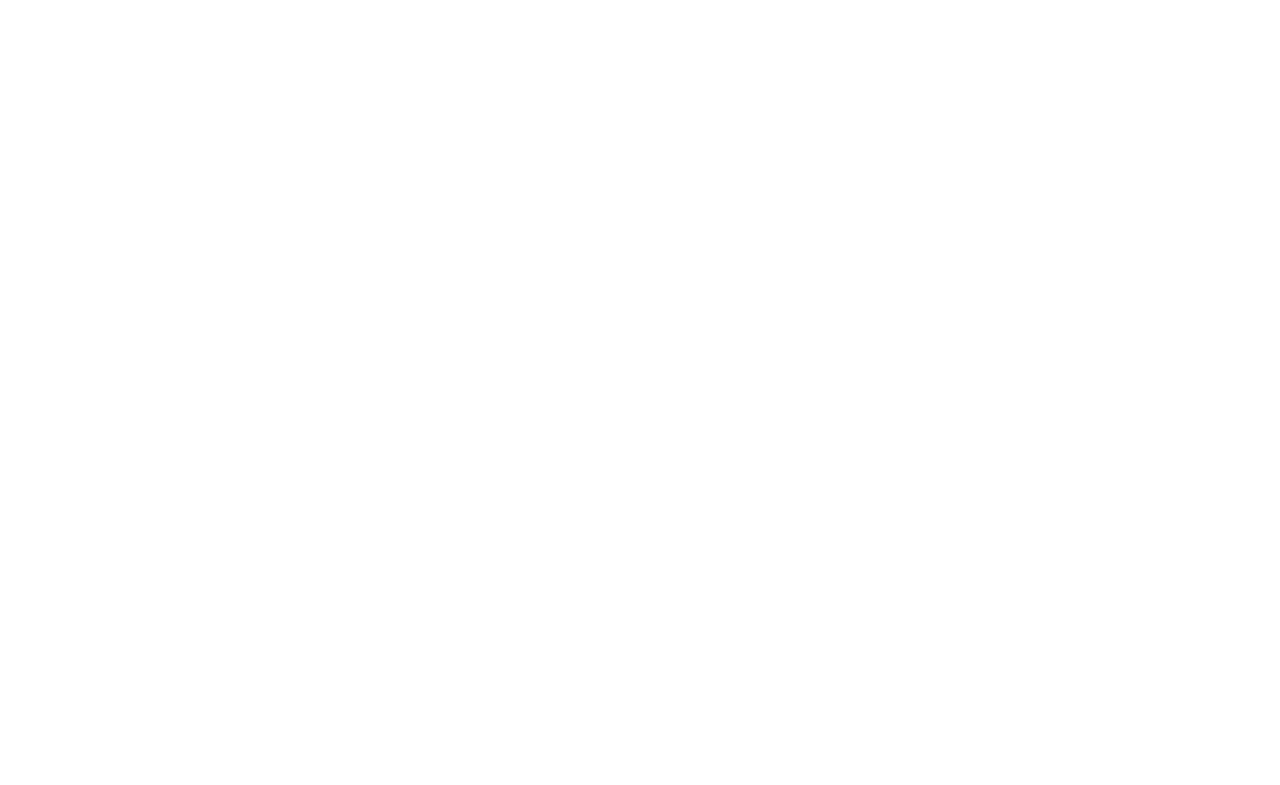
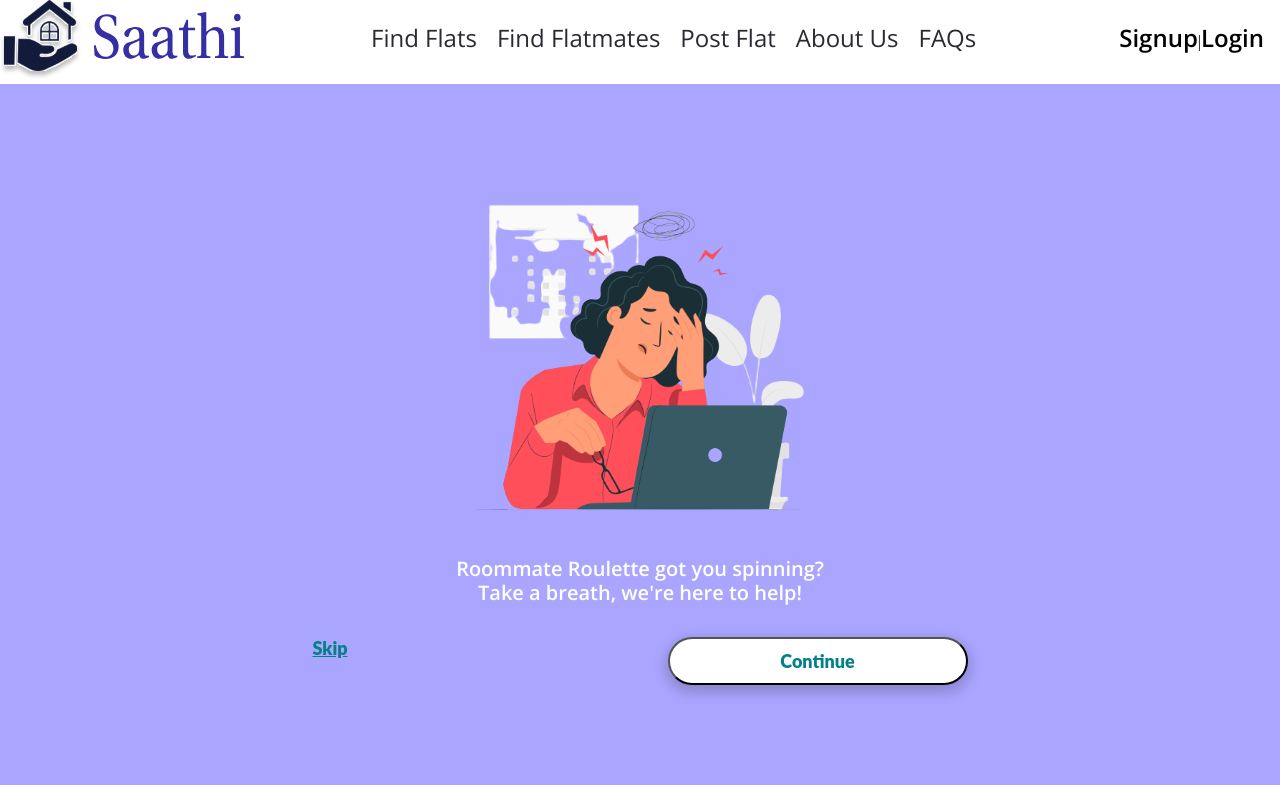
Before and after one commit to Altafalam3/Saathi, a React (Create React App) app: page /welcomepage in a window 1280 px wide. Before the commit this address had no page. Shown: the top 785 px of the page. Built offline with nearby package versions, Linux system fonts and the light colour scheme.

Commit message:
welcome page

```diff
--- a/src/App.js
+++ b/src/App.js
@@ -1,9 +1,10 @@
 import { BrowserRouter, Routes, Route } from "react-router-dom";
-import Landing from "./screens/Landing";
-import Signup from "./components/signup/Signup";
-import Login from "./components/login/Login";
+import Landing from "./screens/landingpage/Landing";
+import Signup from "./screens/signuppage/SignupPage";
+import Login from "./screens/loginpage/LoginPage";
 
 import "./App.css";
+import Welcome from "./screens/findflatmates/Welcome";
 
 function App() {
     return (
@@ -13,6 +14,7 @@
                     <Route path="/signup" element={<Signup />} />
                     <Route path="/login" element={<Login />} />
                     <Route path="/" element={<Landing />} />
+                    <Route path="/welcomepage" element={<Welcome />} />
                 </Routes>
             </BrowserRouter>
         </div>
--- /dev/null
+++ b/src/screens/findflatmates/Welcome.jsx
@@ -0,0 +1,28 @@
+import React from 'react'
+import Navbar from '../../components/navbar/Navbar'
+import worriedwoman from '../../assets/worried_woman.svg'
+import './findflatmates.css'
+import Footer from '../../components/footer/Footer'
+
+
+const Welcome = () => {
+  return (
+         <div>
+                  <Navbar />
+                <div className="welcome_page" >
+                       <div className="welcome_page_image"><img src={worriedwoman} alt="" srcset="" />  </div>
+                       <div className="welcome_page_text"> Roommate Roulette got you spinning? <br/>Take a breath, we're here to help!</div>
+                       <div className="welcome_page_buttons">
+                               <a href='#' className="welcome_page_skip">Skip</a>
+                              <button className="welcome_page_continue ">Continue</button >
+                              </div>
+
+                </div>
+
+
+                <Footer/>
+    </div>
+  )
+}
+
+export default Welcome
--- /dev/null
+++ b/src/screens/findflatmates/findflatmates.css
@@ -0,0 +1,48 @@
+.welcome_page {
+    width: 100%;
+    height: 703.4px;
+    background: #aaa5ff;
+    display: flex;
+    flex-direction: column;
+    align-items: center;
+    justify-content: center;
+    font-family: "Open Sans";
+    font-style: normal;
+    font-weight: 700;
+    font-size: 20px;
+    line-height: 24px;
+    text-align: center;
+    gap: 2rem;
+    color: #ffffff;
+}
+.welcome_page_buttons {
+    display: flex;
+    justify-content: space-between;
+    gap: 20rem;
+}
+.welcome_page_continue {
+    box-sizing: border-box;
+    width: 300px;
+    height: 48px;
+    left: 374.4px;
+    top: 549px;
+
+    background: #ffffff;
+    box-shadow: 0px 5px 14px 2px rgba(0, 0, 0, 0.2);
+    border-radius: 30px;
+    font-family: "Lato";
+    font-style: normal;
+    font-weight: 900;
+    font-size: 18px;
+    line-height: 22px;
+    text-align: center;
+    color: #068088;
+}
+.welcome_page_skip {
+    font-family: "Lato";
+    font-style: normal;
+    font-weight: 900;
+    font-size: 18px;
+    line-height: 22px;
+    color: #068088;
+}
```
Also changed, not shown: src/screens/landingpage/Landing.jsx (renamed from src/screens/Landing.jsx, +9 -9 lines), src/assets/worried_woman.svg (added), src/components/login/Login.jsx (deleted), src/components/signup/Signup.jsx (deleted), src/screens/landingpage/landing.css (renamed from src/screens/landing.css), src/screens/loginpage/LoginPage.jsx (renamed from src/screens/LoginPage.jsx), src/screens/loginpage/loginpage.css (added), src/screens/signuppage/SignupPage.jsx (renamed from src/screens/SignupPage.jsx), src/screens/signuppage/signuppage.css (added).
